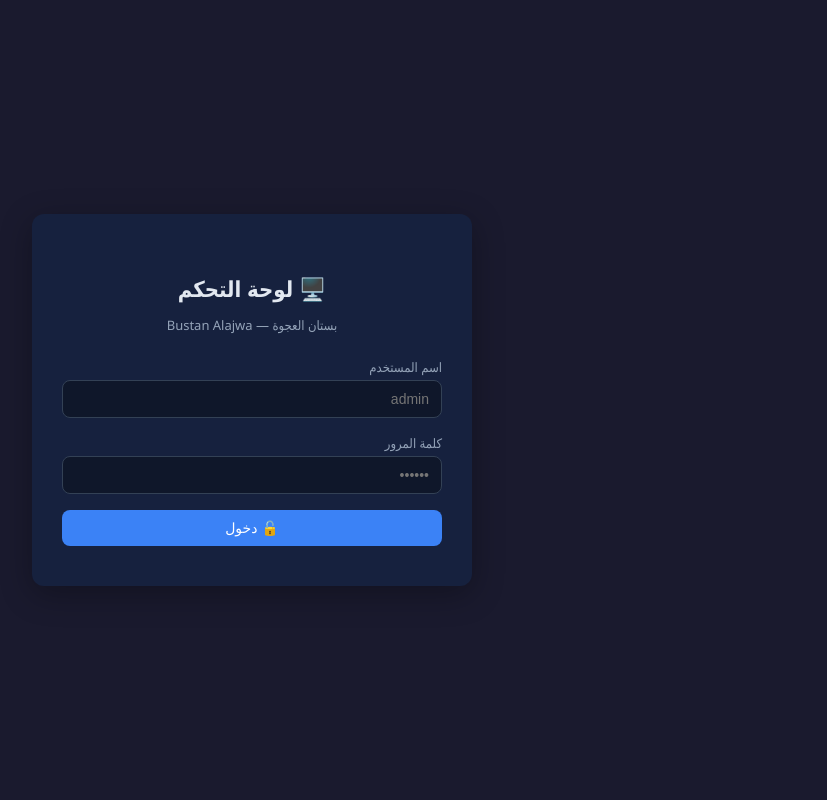
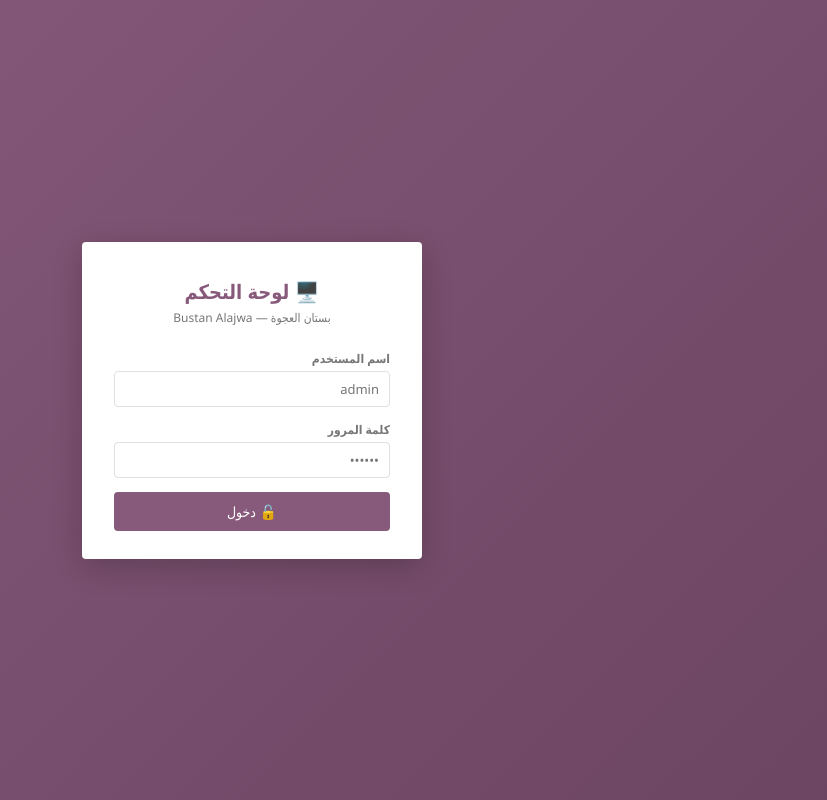
Before and after one commit to abden199/bustan-alajwa, a Flask app: template templates/app.html in a window 1280 px wide. Shown: the whole page, without its empty margins (388-1215 px from the left). Run offline with Flask 3, Linux system fonts and the light colour scheme; the template is opened without the code that fills it, so the values that code supplies are empty; data comes from the database, SQL or seed files in the repository; some libraries are stand-ins or nearby versions.

Commit message:
Update app.html

```diff
--- a/templates/app.html
+++ b/templates/app.html
@@ -7,16 +7,50 @@
     <link href="https://fonts.googleapis.com/css2?family=Tajawal:wght@300;400;500;700;800;900&display=swap" rel="stylesheet">
     <script src="https://cdnjs.cloudflare.com/ajax/libs/xlsx/0.18.5/xlsx.full.min.js"></script>
     <style>
-        html, body {
+        /* ===== المتغيرات ===== */
+:root {
+    --primary: #875A7B;
+    --primary-dark: #6b4562;
+    --primary-light: #a8759a;
+    --sidebar-bg: #2e2e3a;
+    --sidebar-hover: #3a3a4a;
+    --sidebar-active: #875A7B;
+    --body-bg: #f5f5f5;
+    --card-bg: #ffffff;
+    --border: #e0e0e0;
+    --text: #333333;
+    --text-muted: #777777;
+    --text-light: #bbbbbb;
+    --success: #28a745;
+    --danger: #dc3545;
+    --warning: #f0ad4e;
+    --info: #17a2b8;
+    --shadow: 0 1px 4px rgba(0,0,0,0.08);
+    --radius: 4px;
+    --sidebar-w: 200px;
+}
+
+/* ===== الأساسيات ===== */
+*, *::before, *::after {
     margin: 0;
     padding: 0;
+    box-sizing: border-box;
+}
+
+html, body {
     width: 100%;
     height: 100%;
     overflow-x: hidden;
     direction: rtl;
-    font-family: 'Segoe UI', Tahoma, sans-serif;
-    background: #1a1a2e;
-    color: #e2e8f0;
+    font-family: 'Segoe UI', Tahoma, Arial, sans-serif;
+    font-size: 13px;
+    background: var(--body-bg);
+    color: var(--text);
+}
+
+input, select, textarea, button {
+    font-family: inherit;
+    font-size: 13px;
 }
 
 /* ===== صفحة الدخول ===== */
@@ -26,315 +60,421 @@
     justify-content: center;
     width: 100%;
     min-height: 100vh;
-    background: #1a1a2e;
+    background: var(--primary);
+    background: linear-gradient(135deg, var(--primary) 0%, var(--primary-dark) 100%);
 }
 
 .login-card {
-    background: #16213e;
-    padding: 40px 30px;
-    border-radius: 12px;
+    background: var(--card-bg);
+    padding: 36px 32px 28px;
+    border-radius: var(--radius);
     width: 90%;
-    max-width: 380px;
-    box-shadow: 0 8px 32px rgba(0,0,0,0.3);
+    max-width: 340px;
+    box-shadow: 0 8px 30px rgba(0,0,0,0.2);
     text-align: center;
-    color: #e2e8f0;
-}
-
-.login-card h2 { margin-bottom: 8px; font-size: 22px; }
-.login-card p { margin-bottom: 24px; color: #94a3b8; font-size: 13px; }
+}
+
+.login-card h2 {
+    font-size: 20px;
+    font-weight: 600;
+    color: var(--primary);
+    margin-bottom: 4px;
+}
+
+.login-card p {
+    font-size: 12px;
+    color: var(--text-muted);
+    margin-bottom: 24px;
+}
 
 .form-label {
     display: block;
     text-align: right;
     margin-bottom: 4px;
-    font-size: 13px;
-    color: #94a3b8;
+    font-size: 12px;
+    color: var(--text-muted);
+    font-weight: 600;
 }
 
 .form-input {
     width: 100%;
-    padding: 10px 12px;
-    margin-bottom: 16px;
-    border: 1px solid #334155;
-    border-radius: 8px;
-    background: #0f172a;
-    color: #e2e8f0;
-    font-size: 14px;
-    box-sizing: border-box;
+    padding: 8px 10px;
+    margin-bottom: 14px;
+    border: 1px solid var(--border);
+    border-radius: var(--radius);
+    background: #fff;
+    color: var(--text);
+    font-size: 13px;
     text-align: right;
+    transition: border-color 0.2s;
 }
 
 .form-input:focus {
     outline: none;
-    border-color: #3b82f6;
-}
+    border-color: var(--primary);
+    box-shadow: 0 0 0 2px rgba(135,90,123,0.15);
+}
+
+.btn {
+    display: inline-flex;
+    align-items: center;
+    justify-content: center;
+    gap: 6px;
+    padding: 7px 16px;
+    border: none;
+    border-radius: var(--radius);
+    font-size: 13px;
+    cursor: pointer;
+    transition: all 0.15s;
+    font-weight: 500;
+}
+
+.btn-primary {
+    background: var(--primary);
+    color: #fff;
+}
+
+.btn-primary:hover {
+    background: var(--primary-dark);
+}
+
+.btn-sm {
+    padding: 4px 10px;
+    font-size: 12px;
+}
+
+.btn-success { background: var(--success); color: #fff; }
+.btn-danger { background: var(--danger); color: #fff; }
+.btn-warning { background: var(--warning); color: #fff; }
+.btn-info { background: var(--info); color: #fff; }
 
 /* ===== التطبيق الرئيسي ===== */
 #mainApp {
     display: flex;
     width: 100%;
     min-height: 100vh;
-    flex-direction: row-reverse;
 }
 
 /* ===== الشريط الجانبي ===== */
 .sidebar {
-    width: 240px;
-    min-width: 240px;
+    width: var(--sidebar-w);
+    min-width: var(--sidebar-w);
     height: 100vh;
-    background: #0f172a;
+    background: var(--sidebar-bg);
     display: flex;
     flex-direction: column;
-    position: sticky;
+    position: fixed;
+    right: 0;
     top: 0;
     overflow-y: auto;
-    border-left: 1px solid #1e293b;
+    overflow-x: hidden;
+    z-index: 100;
 }
 
 .sidebar-brand {
-    padding: 20px 16px;
-    border-bottom: 1px solid #1e293b;
+    padding: 14px 16px;
+    background: rgba(0,0,0,0.15);
     text-align: center;
 }
 
-.sidebar-brand h2 { font-size: 18px; margin: 0; }
-.sidebar-brand p { font-size: 11px; color: #64748b; margin: 4px 0 0; }
+.sidebar-brand h2 {
+    font-size: 15px;
+    font-weight: 600;
+    color: #fff;
+    margin: 0;
+}
+
+.sidebar-brand p {
+    font-size: 10px;
+    color: rgba(255,255,255,0.45);
+    margin: 2px 0 0;
+}
 
 .sidebar-menu {
     flex: 1;
-    padding: 12px 8px;
+    padding: 6px 0;
     display: flex;
     flex-direction: column;
-    gap: 2px;
 }
 
 .menu-label {
     font-size: 10px;
-    color: #475569;
-    padding: 8px 12px 4px;
-    text-transform: uppercase;
-    letter-spacing: 1px;
+    color: rgba(255,255,255,0.35);
+    padding: 10px 16px 4px;
+    font-weight: 600;
+    letter-spacing: 0.5px;
 }
 
 .menu-item {
     display: flex;
     align-items: center;
     gap: 10px;
-    padding: 10px 12px;
+    padding: 8px 16px;
     border: none;
     background: transparent;
-    color: #94a3b8;
-    font-size: 13px;
-    border-radius: 8px;
+    color: rgba(255,255,255,0.65);
+    font-size: 12.5px;
     cursor: pointer;
     width: 100%;
     text-align: right;
-    transition: background 0.2s;
-}
-
-.menu-item:hover { background: #1e293b; color: #e2e8f0; }
-.menu-item.on { background: #1e293b; color: #3b82f6; }
-
-.mi-icon { font-size: 16px; }
-.mi-text { font-size: 13px; }
-
-/* ===== منطقة المحتوى ===== */
+    transition: all 0.15s;
+    border-right: 3px solid transparent;
+}
+
+.menu-item:hover {
+    background: var(--sidebar-hover);
+    color: #fff;
+}
+
+.menu-item.on {
+    background: var(--sidebar-active);
+    color: #fff;
+    border-right-color: #fff;
+}
+
+.mi-icon { font-size: 14px; width: 20px; text-align: center; }
+.mi-text { font-size: 12.5px; }
+
+/* ===== فوتر الشريط الجانبي ===== */
+.sidebar-footer {
+    padding: 10px 12px;
+    border-top: 1px solid rgba(255,255,255,0.08);
+}
+
+.user-info {
+    display: flex;
+    align-items: center;
+    gap: 8px;
+    padding: 6px 4px;
+    margin-bottom: 6px;
+}
+
+.user-avatar {
+    width: 30px;
+    height: 30px;
+    background: rgba(255,255,255,0.12);
+    border-radius: 50%;
+    display: flex;
+    align-items: center;
+    justify-content: center;
+    font-size: 14px;
+}
+
+.user-name { font-size: 12px; font-weight: 600; color: #fff; }
+.user-role { font-size: 10px; color: rgba(255,255,255,0.45); }
+
+.logout-btn {
+    width: 100%;
+    padding: 6px;
+    border: 1px solid rgba(255,255,255,0.12);
+    border-radius: var(--radius);
+    background: transparent;
+    color: rgba(255,255,255,0.5);
+    font-size: 11px;
+    cursor: pointer;
+    transition: all 0.15s;
+}
+
+.logout-btn:hover {
+    background: var(--danger);
+    border-color: var(--danger);
+    color: #fff;
+}
+
+/* ===== منطقة المحتوى الرئيسية ===== */
 .main-area {
     flex: 1;
+    margin-right: var(--sidebar-w);
     min-width: 0;
     display: flex;
     flex-direction: column;
-    background: #1a1a2e;
-}
-
+    background: var(--body-bg);
+}
+
+/* ===== الشريط العلوي ===== */
 .top-bar {
     display: flex;
     align-items: center;
     justify-content: space-between;
-    padding: 12px 24px;
-    background: #16213e;
-    border-bottom: 1px solid #1e293b;
+    padding: 0 20px;
+    height: 44px;
+    min-height: 44px;
+    background: var(--card-bg);
+    border-bottom: 1px solid var(--border);
+    box-shadow: var(--shadow);
     position: sticky;
     top: 0;
-    z-index: 10;
-}
-
-.page-title { font-size: 16px; margin: 0; }
+    z-index: 50;
+}
+
+.page-title {
+    font-size: 14px;
+    font-weight: 600;
+    color: var(--text);
+    margin: 0;
+}
 
 .top-bar-left {
     display: flex;
     align-items: center;
-    gap: 8px;
+    gap: 6px;
 }
 
 .sync-btn {
-    padding: 6px 14px;
-    border: 1px solid #334155;
-    border-radius: 6px;
-    background: #0f172a;
-    color: #94a3b8;
-    font-size: 12px;
+    padding: 4px 12px;
+    border: 1px solid var(--border);
+    border-radius: var(--radius);
+    background: var(--card-bg);
+    color: var(--text-muted);
+    font-size: 11px;
     cursor: pointer;
-    transition: all 0.2s;
-}
-
-.sync-btn:hover { border-color: #3b82f6; color: #3b82f6; }
+    transition: all 0.15s;
+}
+
+.sync-btn:hover {
+    border-color: var(--primary);
+    color: var(--primary);
+}
+
+#syncStatus { font-size: 10px; color: var(--text-light); }
 
 /* ===== المحتوى ===== */
 .page-content {
     flex: 1;
-    padding: 20px 24px;
+    padding: 16px 20px;
     overflow-y: auto;
 }
 
+/* ===== إحصائيات ===== */
 .stats-row {
     display: grid;
-    grid-template-columns: repeat(auto-fit, minmax(130px, 1fr));
-    gap: 12px;
-    margin-bottom: 20px;
+    grid-template-columns: repeat(auto-fit, minmax(120px, 1fr));
+    gap: 10px;
+    margin-bottom: 16px;
 }
 
 .stat-mini {
-    background: #16213e;
-    border-radius: 10px;
-    padding: 14px;
+    background: var(--card-bg);
+    border-radius: var(--radius);
+    padding: 12px 10px;
     text-align: center;
+    box-shadow: var(--shadow);
+    border-top: 3px solid var(--primary);
 }
 
 .sm-row {
     display: flex;
     align-items: center;
     justify-content: center;
-    gap: 6px;
-}
-
-.sm-icon { font-size: 18px; }
-.sm-val { font-size: 20px; font-weight: 700; }
-.sm-lbl { font-size: 11px; color: #64748b; margin-top: 4px; }
-
-/* ألوان الإحصائيات */
-.c1 { border-top: 3px solid #3b82f6; }
-.c2 { border-top: 3px solid #f59e0b; }
-.c3 { border-top: 3px solid #10b981; }
-.c4 { border-top: 3px solid #ef4444; }
-.c5 { border-top: 3px solid #8b5cf6; }
-.c6 { border-top: 3px solid #ec4899; }
-.c7 { border-top: 3px solid #06b6d4; }
-.c8 { border-top: 3px solid #f97316; }
+    gap: 4px;
+}
+
+.sm-icon { font-size: 15px; }
+.sm-val { font-size: 18px; font-weight: 700; color: var(--text); }
+.sm-lbl { font-size: 10px; color: var(--text-muted); margin-top: 2px; }
+
+.c1 { border-top-color: #875A7B; }
+.c2 { border-top-color: #f0ad4e; }
+.c3 { border-top-color: #28a745; }
+.c4 { border-top-color: #dc3545; }
+.c5 { border-top-color: #5bc0de; }
+.c6 { border-top-color: #e83e8c; }
+.c7 { border-top-color: #6f42c1; }
+.c8 { border-top-color: #fd7e14; }
 
 /* ===== الصفحات ===== */
 .page { display: none; }
 .page.on { display: block; }
 
-/* ===== الفوتر ===== */
-.sidebar-footer {
-    padding: 12px;
-    border-top: 1px solid #1e293b;
-}
-
-.user-info {
-    display: flex;
-    align-items: center;
-    gap: 10px;
-    padding: 8px;
-    margin-bottom: 8px;
-}
-
-.user-avatar {
-    width: 36px;
-    height: 36px;
-    background: #1e293b;
-    border-radius: 50%;
-    display: flex;
-    align-items: center;
-    justify-content: center;
-    font-size: 18px;
-}
-
-.user-name { font-size: 13px; font-weight: 600; }
-.user-role { font-size: 11px; color: #64748b; }
-
-.logout-btn {
+/* ===== الجداول ===== */
+table {
     width: 100%;
-    padding: 8px;
-    border: 1px solid #334155;
-    border-radius: 8px;
-    background: transparent;
-    color: #ef4444;
+    border-collapse: collapse;
+    background: var(--card-bg);
+    border-radius: var(--radius);
+    overflow: hidden;
+    box-shadow: var(--shadow);
+}
+
+th {
+    background: #f8f8f8;
+    padding: 8px 12px;
     font-size: 12px;
-    cursor: pointer;
-    transition: all 0.2s;
-}
-
-.logout-btn:hover { background: #ef4444; color: white; }
+    font-weight: 600;
+    color: var(--text-muted);
+    text-align: right;
+    border-bottom: 2px solid var(--border);
+}
+
+td {
+    padding: 8px 12px;
+    font-size: 12.5px;
+    border-bottom: 1px solid #f0f0f0;
+    color: var(--text);
+}
+
+tr:hover td { background: #fafafa; }
 
 /* ===== التوست ===== */
 .toast-container {
     position: fixed;
-    top: 16px;
+    top: 10px;
     left: 50%;
     transform: translateX(-50%);
     z-index: 9999;
     display: flex;
     flex-direction: column;
-    gap: 8px;
-}
-
-/* ===== الأزرار ===== */
-.btn {
-    display: inline-flex;
-    align-items: center;
     gap: 6px;
-    padding: 8px 16px;
-    border: none;
-    border-radius: 8px;
-    font-size: 13px;
-    cursor: pointer;
-    transition: all 0.2s;
-}
-
-.btn-primary {
-    background: #3b82f6;
-    color: white;
-}
-
-.btn-primary:hover { background: #2563eb; }
-
-/* ===== الجداول ===== */
-table {
-    width: 100%;
-    border-collapse: collapse;
-    background: #16213e;
-    border-radius: 10px;
-    overflow: hidden;
-}
-
-th {
-    background: #0f172a;
-    padding: 10px 12px;
+    pointer-events: none;
+}
+
+.toast {
+    padding: 8px 18px;
+    border-radius: var(--radius);
     font-size: 12px;
-    color: #94a3b8;
-    text-align: right;
-    border-bottom: 1px solid #1e293b;
-}
-
-td {
-    padding: 10px 12px;
-    font-size: 13px;
-    border-bottom: 1px solid #1e293b;
-}
-
-tr:hover { background: #1e293b; }
+    color: #fff;
+    box-shadow: 0 2px 10px rgba(0,0,0,0.15);
+    animation: toastIn 0.3s ease;
+    pointer-events: auto;
+    text-align: center;
+    white-space: nowrap;
+}
+
+.toast-success { background: var(--success); }
+.toast-error { background: var(--danger); }
+.toast-warn { background: var(--warning); }
+.toast-info { background: var(--info); }
+
+@keyframes toastIn {
+    from { opacity: 0; transform: translateY(-10px); }
+    to { opacity: 1; transform: translateY(0); }
+}
 
 /* ===== متجاوب ===== */
 @media (max-width: 768px) {
-    .sidebar {
-        width: 60px;
-        min-width: 60px;
-    }
-    .mi-text, .sidebar-brand p, .user-name, .user-role,
-    .menu-label, .logout-btn span { display: none; }
-    .sidebar-brand h2 { font-size: 14px; }
+    :root { --sidebar-w: 52px; }
+
+    .mi-text,
+    .sidebar-brand p,
+    .sidebar-brand h2,
+    .user-name,
+    .user-role,
+    .menu-label,
+    .logout-btn { display: none; }
+
+    .sidebar-brand { padding: 10px; }
+    .sidebar-brand::after {
+        content: '🌿';
+        font-size: 20px;
+    }
+
+    .menu-item {
+        justify-content: center;
+        padding: 10px;
+    }
+
+    .mi-icon { font-size: 16px; }
+
     .page-content { padding: 12px; }
     .stats-row { grid-template-columns: repeat(2, 1fr); }
 }
```
